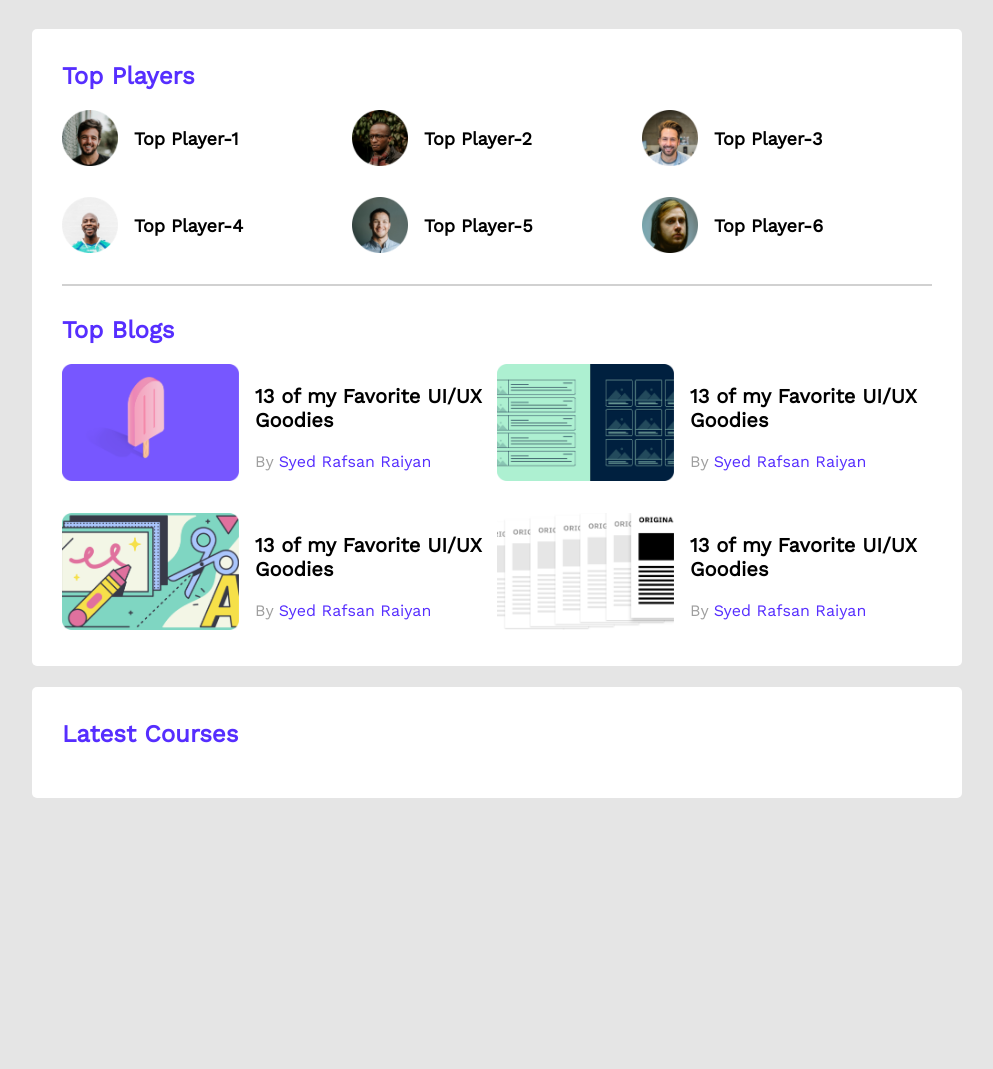
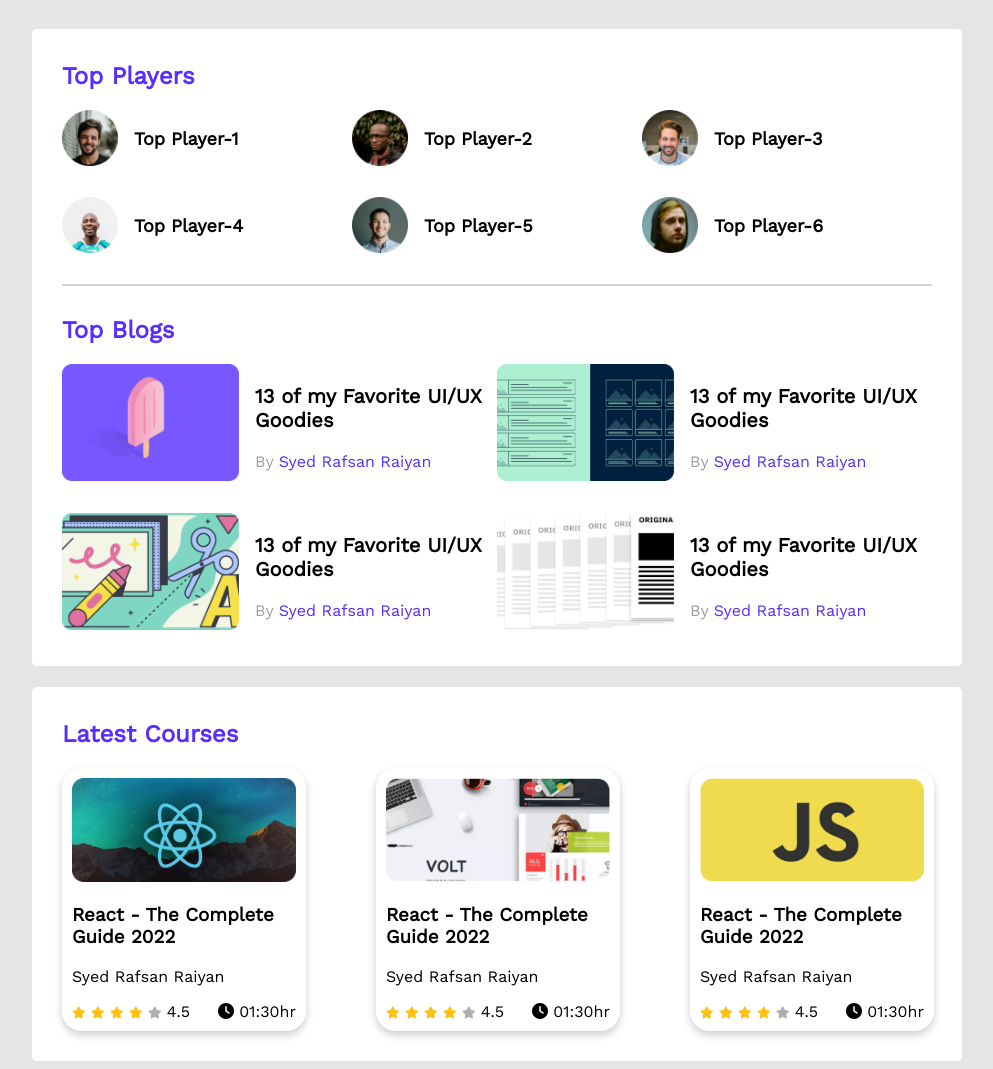
Before and after one commit to srafsan/leader-board-css3, a plain HTML site: page index.html in a window 1280 px wide. Shown: the whole page, without its empty margins (143-1136 px from the left). Before the commit the page ends 806 px from the top, so only its background shows below. Drawn offline with nearby package versions, Linux system fonts and the light colour scheme.

Commit message:
Added top courses and some responsives

```diff
--- a/index.html
+++ b/index.html
@@ -5,6 +5,11 @@
         <meta http-equiv="X-UA-Compatible" content="IE=edge" />
         <meta name="viewport" content="width=device-width, initial-scale=1.0" />
         <title>Leader Board</title>
+        <!-- Font Awesome -->
+        <script
+            src="https://kit.fontawesome.com/9807c64791.js"
+            crossorigin="anonymous"
+        ></script>
         <!-- Custom CSS -->
         <link rel="stylesheet" href="styles/leader-board.css" />
     </head>
@@ -106,6 +111,83 @@
             <!-- Latest Courses -->
             <section class="container">
                 <h2 class="section-title">Latest Courses</h2>
+                <div class="courses">
+                    <div class="course">
+                        <div class="course-banner">
+                            <img src="images/courses/course-1.png" alt="" />
+                        </div>
+                        <div class="course-detail">
+                            <h3 class="course-title">
+                                React - The Complete Guide 2022
+                            </h3>
+                            <p class="course-author">Syed Rafsan Raiyan</p>
+                            <div class="course-info">
+                                <div>
+                                    <i class="fa-solid fa-star filled"></i>
+                                    <i class="fa-solid fa-star filled"></i>
+                                    <i class="fa-solid fa-star filled"></i>
+                                    <i class="fa-solid fa-star filled"></i>
+                                    <i class="fa-solid fa-star empty"></i>
+                                    <span>4.5</span>
+                                </div>
+                                <div class="course-duration">
+                                    <i class="fa-solid fa-clock"></i>
+                                    <span> 01:30hr </span>
+                                </div>
+                            </div>
+                        </div>
+                    </div>
+                    <div class="course">
+                        <div class="course-banner">
+                            <img src="images/courses/course-2.png" alt="" />
+                        </div>
+                        <div class="course-detail">
+                            <h3 class="course-title">
+                                React - The Complete Guide 2022
+                            </h3>
+                            <p class="course-author">Syed Rafsan Raiyan</p>
+                            <div class="course-info">
+                                <div>
+                                    <i class="fa-solid fa-star filled"></i>
+                                    <i class="fa-solid fa-star filled"></i>
+                                    <i class="fa-solid fa-star filled"></i>
+                                    <i class="fa-solid fa-star filled"></i>
+                                    <i class="fa-solid fa-star empty"></i>
+                                    <span>4.5</span>
+                                </div>
+                                <div class="course-duration">
+                                    <i class="fa-solid fa-clock"></i>
+                                    <span> 01:30hr </span>
+                                </div>
+                            </div>
+                        </div>
+                    </div>
+                    <div class="course">
+                        <div class="course-banner">
+                            <img src="images/courses/course-3.png" alt="" />
+                        </div>
+                        <div class="course-detail">
+                            <h3 class="course-title">
+                                React - The Complete Guide 2022
+                            </h3>
+                            <p class="course-author">Syed Rafsan Raiyan</p>
+                            <div class="course-info">
+                                <div>
+                                    <i class="fa-solid fa-star filled"></i>
+                                    <i class="fa-solid fa-star filled"></i>
+                                    <i class="fa-solid fa-star filled"></i>
+                                    <i class="fa-solid fa-star filled"></i>
+                                    <i class="fa-solid fa-star empty"></i>
+                                    <span>4.5</span>
+                                </div>
+                                <div class="course-duration">
+                                    <i class="fa-solid fa-clock"></i>
+                                    <span> 01:30hr </span>
+                                </div>
+                            </div>
+                        </div>
+                    </div>
+                </div>
             </section>
         </main>
     </body>
--- a/styles/leader-board.css
+++ b/styles/leader-board.css
@@ -94,3 +94,67 @@ hr {
     width: 177px;
     height: 117px;
 }
+
+/* ---------------
+    Courses Styles
+    -------------- */
+.courses {
+    width: 85%;
+    display: grid;
+    grid-template-columns: repeat(3, 1fr);
+    grid-column-gap: 70px;
+}
+
+.course {
+    padding: 10px;
+    border-radius: 20px;
+    box-shadow: 0 4px 8px 0 rgba(0, 0, 0, 0.2);
+}
+
+.course-banner img {
+    width: 224px;
+    height: 104px;
+}
+
+.course-info {
+    display: flex;
+    align-items: center;
+    justify-content: space-between;
+}
+
+.fa-star {
+    font-size: 12px;
+}
+
+.fa-star.filled {
+    color: #ffc014;
+}
+
+.fa-star.empty {
+    color: #aeaeae;
+}
+
+/* --------------
+    MEDIA QUERIES
+    ------------- */
+
+/* For Mobile */
+
+@media screen and (max-width: 576px) {
+    .container {
+        width: 100%;
+    }
+    .players {
+        grid-template-columns: repeat(2, 1fr);
+    }
+    .blogs,
+    .courses {
+        grid-template-columns: repeat(1, 1fr);
+    }
+    .player,
+    .blog {
+        flex-direction: column;
+        justify-content: center;
+        align-items: center;
+    }
+}
```
